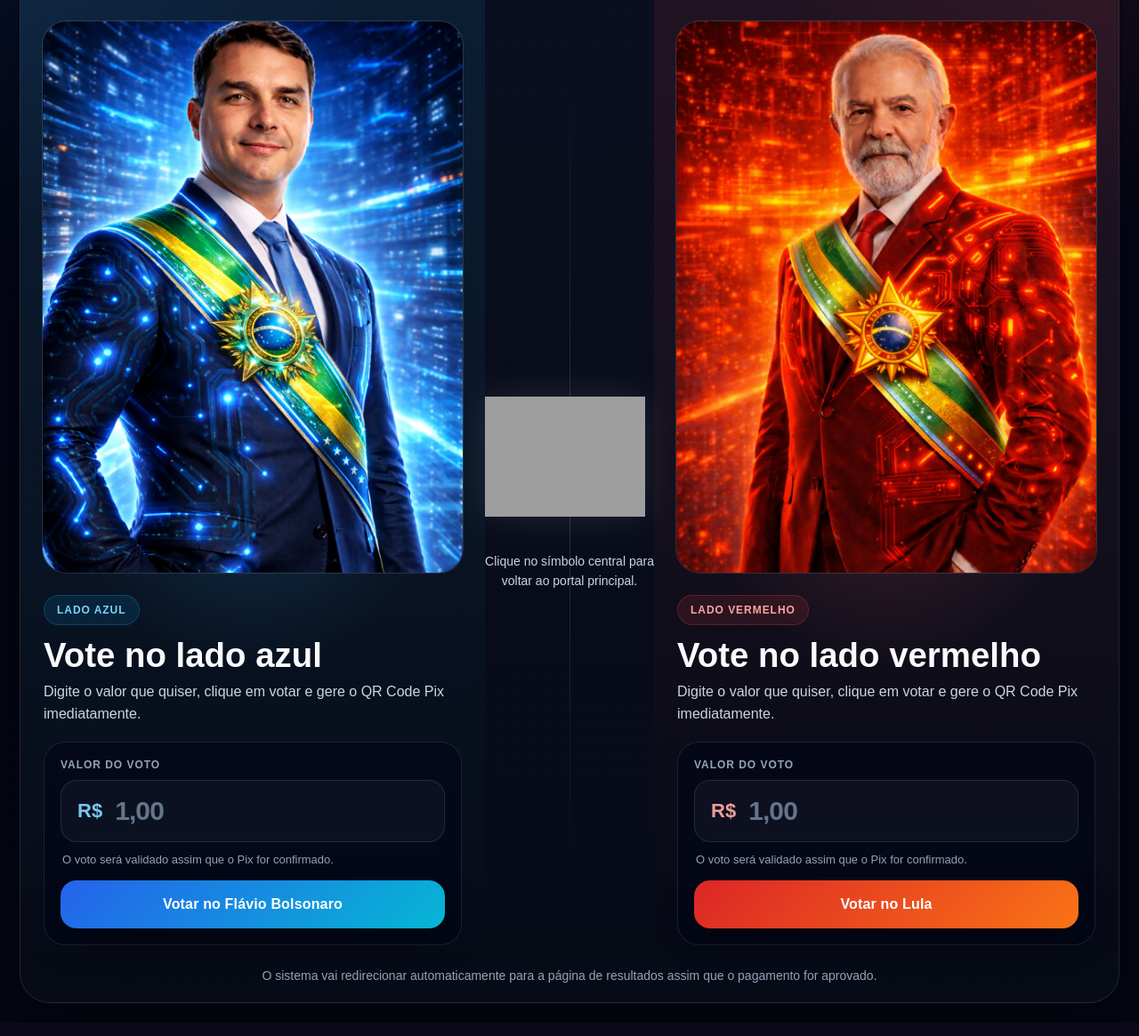
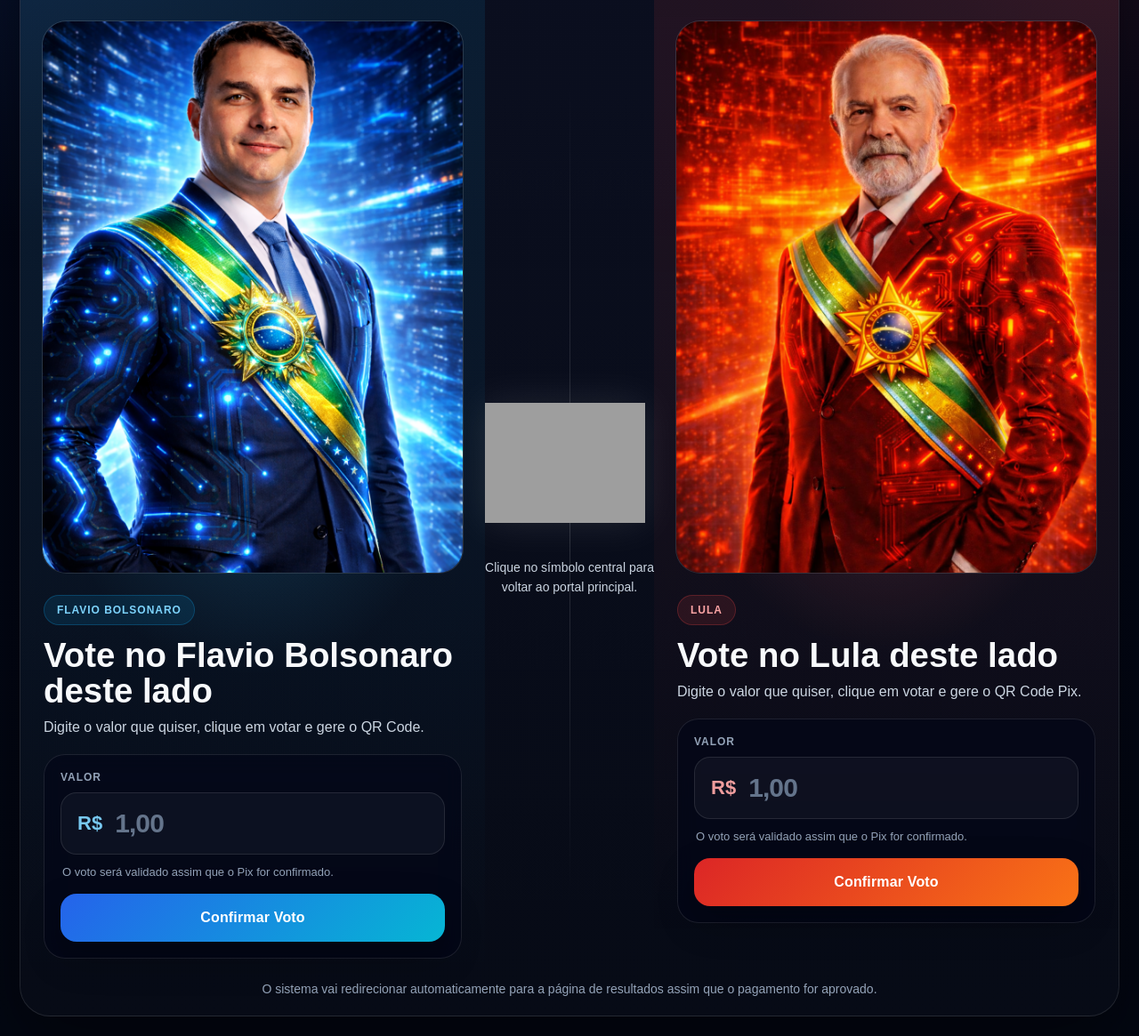
Before and after one commit to vinici459/botsmartpro, a FastAPI app: page /votacao in a window 1280 px wide. Shown: the part 177-1342 px from the top of the page at 89% size. Before the commit the page ends 1309 px from the top, so only its background shows below. Run offline with FastAPI, Linux system fonts and the light colour scheme; parts of the project's set-up code (start-up, migrations or seed data) failed here and were passed over; some libraries are stand-ins or nearby versions; grey boxes are pictures that could not be loaded.

Commit message:
fix votacao templateresponse

```diff
--- a/templates/votacao.html
+++ b/templates/votacao.html
@@ -480,22 +480,22 @@
             </div>
 
             <div class="content">
-              <div class="chip blue">Lado Azul</div>
-              <h1>Vote no lado azul</h1>
+              <div class="chip blue">Flavio Bolsonaro</div>
+              <h1>Vote no Flavio Bolsonaro deste lado</h1>
               <p class="sub">
-                Digite o valor que quiser, clique em votar e gere o QR Code Pix imediatamente.
+                Digite o valor que quiser, clique em votar e gere o QR Code.
               </p>
 
               <div class="vote-box">
                 <form action="/votacao/criar-pagamento" method="post">
                   <input type="hidden" name="lado" value="azul" />
-                  <label class="vote-label" for="valorAzul">Valor do voto</label>
+                  <label class="vote-label" for="valorAzul">Valor</label>
                   <div class="input-wrap">
                     <span class="currency">R$</span>
                     <input id="valorAzul" name="valor" type="text" inputmode="decimal" placeholder="1,00" value="{{ valor_azul if valor_azul else '' }}" />
                   </div>
                   <div class="hint">O voto será validado assim que o Pix for confirmado.</div>
-                  <button class="btn blue" type="submit">Votar no Flávio Bolsonaro</button>
+                  <button class="btn blue" type="submit">Confirmar Voto</button>
                 </form>
 
                 <div
@@ -536,22 +536,22 @@
             </div>
 
             <div class="content">
-              <div class="chip red">Lado Vermelho</div>
-              <h1>Vote no lado vermelho</h1>
+              <div class="chip red">Lula</div>
+              <h1>Vote no Lula deste lado</h1>
               <p class="sub">
-                Digite o valor que quiser, clique em votar e gere o QR Code Pix imediatamente.
+                Digite o valor que quiser, clique em votar e gere o QR Code Pix.
               </p>
 
               <div class="vote-box">
                 <form action="/votacao/criar-pagamento" method="post">
                   <input type="hidden" name="lado" value="vermelho" />
-                  <label class="vote-label" for="valorVermelho">Valor do voto</label>
+                  <label class="vote-label" for="valorVermelho">Valor</label>
                   <div class="input-wrap">
                     <span class="currency">R$</span>
                     <input id="valorVermelho" name="valor" type="text" inputmode="decimal" placeholder="1,00" value="{{ valor_vermelho if valor_vermelho else '' }}" />
                   </div>
                   <div class="hint">O voto será validado assim que o Pix for confirmado.</div>
-                  <button class="btn red" type="submit">Votar no Lula</button>
+                  <button class="btn red" type="submit">Confirmar Voto</button>
                 </form>
 
                 <div
```
